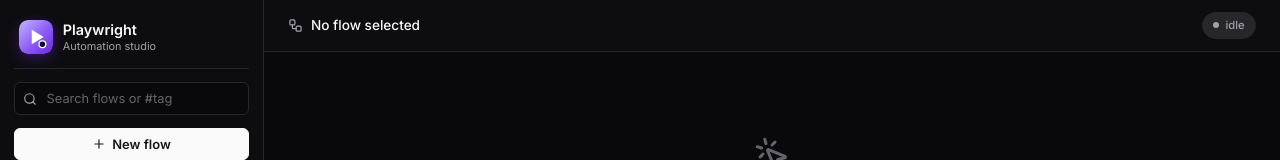
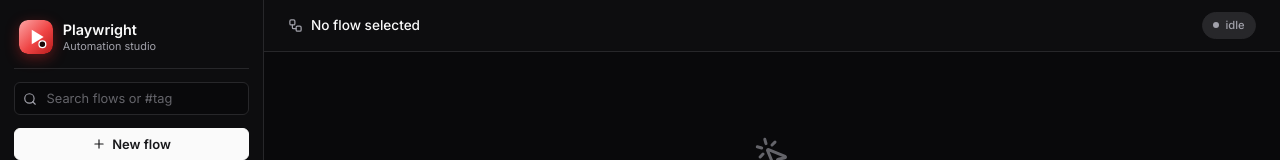
Before and after one commit to Scroti/playwright-dashboard, a website: page public/index.html in a window 1280 px wide. Shown: the top 160 px of the page. Drawn offline with nearby package versions, Linux system fonts and the light colour scheme; no server answers.

Commit message:
Logo: red gradient to match destructive button color

```diff
--- a/public/index.html
+++ b/public/index.html
@@ -16,14 +16,14 @@
         <svg viewBox="0 0 40 40" xmlns="http://www.w3.org/2000/svg" aria-hidden="true">
           <defs>
             <linearGradient id="logo-grad" x1="0%" y1="0%" x2="100%" y2="100%">
-              <stop offset="0%" stop-color="#c4b5fd"/>
-              <stop offset="55%" stop-color="#8b5cf6"/>
-              <stop offset="100%" stop-color="#6d28d9"/>
+              <stop offset="0%" stop-color="#fca5a5"/>
+              <stop offset="55%" stop-color="#ef4444"/>
+              <stop offset="100%" stop-color="#b91c1c"/>
             </linearGradient>
           </defs>
           <rect width="40" height="40" rx="10" fill="url(#logo-grad)"/>
           <path d="M15 11.5 L29 20 L15 28.5 Z" fill="#fff"/>
-          <circle cx="27.5" cy="28.5" r="4" fill="#0f0a1e" stroke="#fff" stroke-width="1.5"/>
+          <circle cx="27.5" cy="28.5" r="4" fill="#1a0808" stroke="#fff" stroke-width="1.5"/>
         </svg>
       </div>
       <div class="brand-text">
--- a/public/style.css
+++ b/public/style.css
@@ -155,7 +155,7 @@ h2, h3 { color: hsl(var(--foreground)); margin: 0; }
   border-radius: 9px;
   overflow: hidden;
   flex-shrink: 0;
-  box-shadow: 0 4px 14px hsl(263 70% 50% / 0.4), inset 0 1px 0 rgba(255,255,255,0.15);
+  box-shadow: 0 4px 14px hsl(0 72% 51% / 0.4), inset 0 1px 0 rgba(255,255,255,0.15);
 }
 .logo-icon svg { width: 100%; height: 100%; display: block; }
 .brand-text { display: flex; flex-direction: column; line-height: 1.2; }
```
